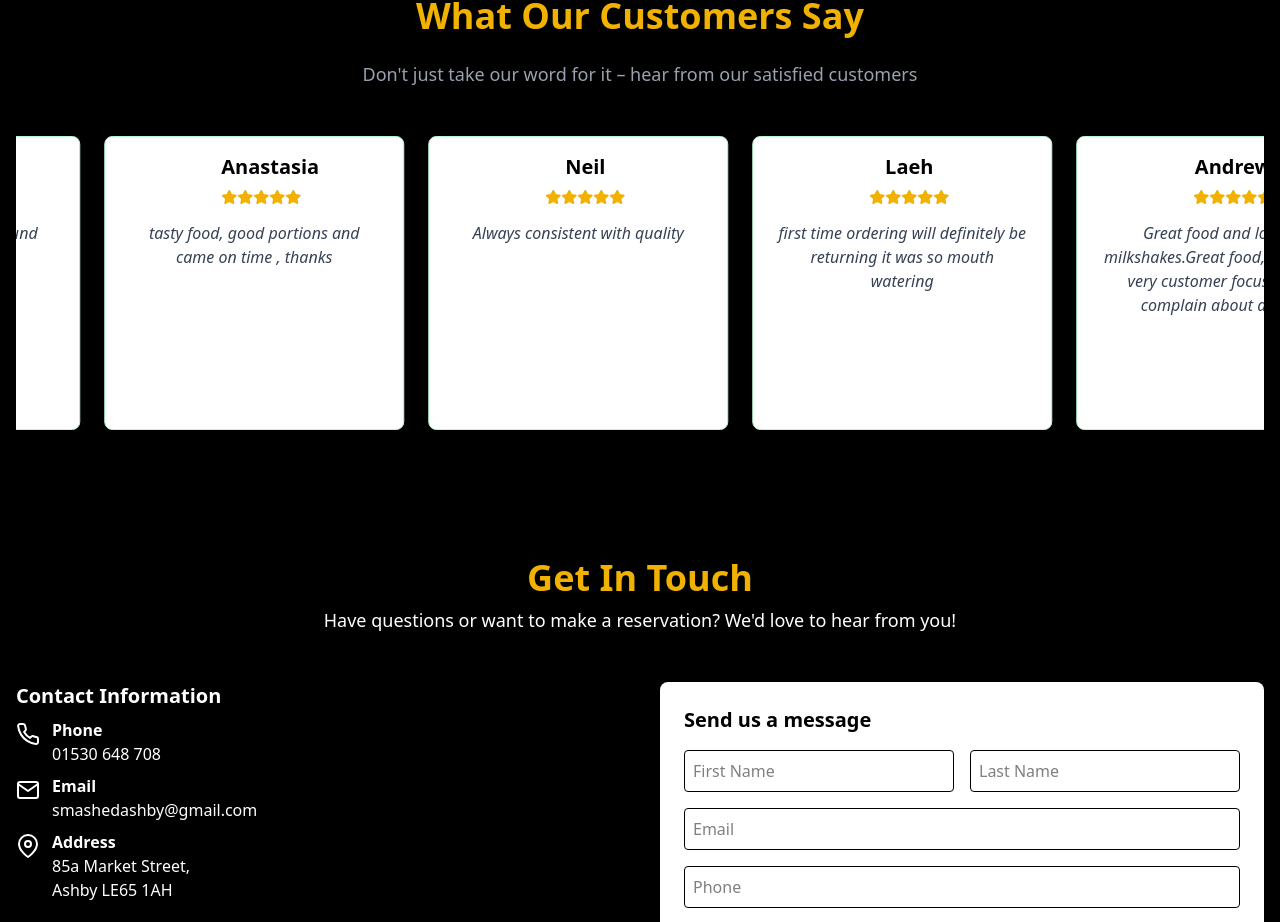
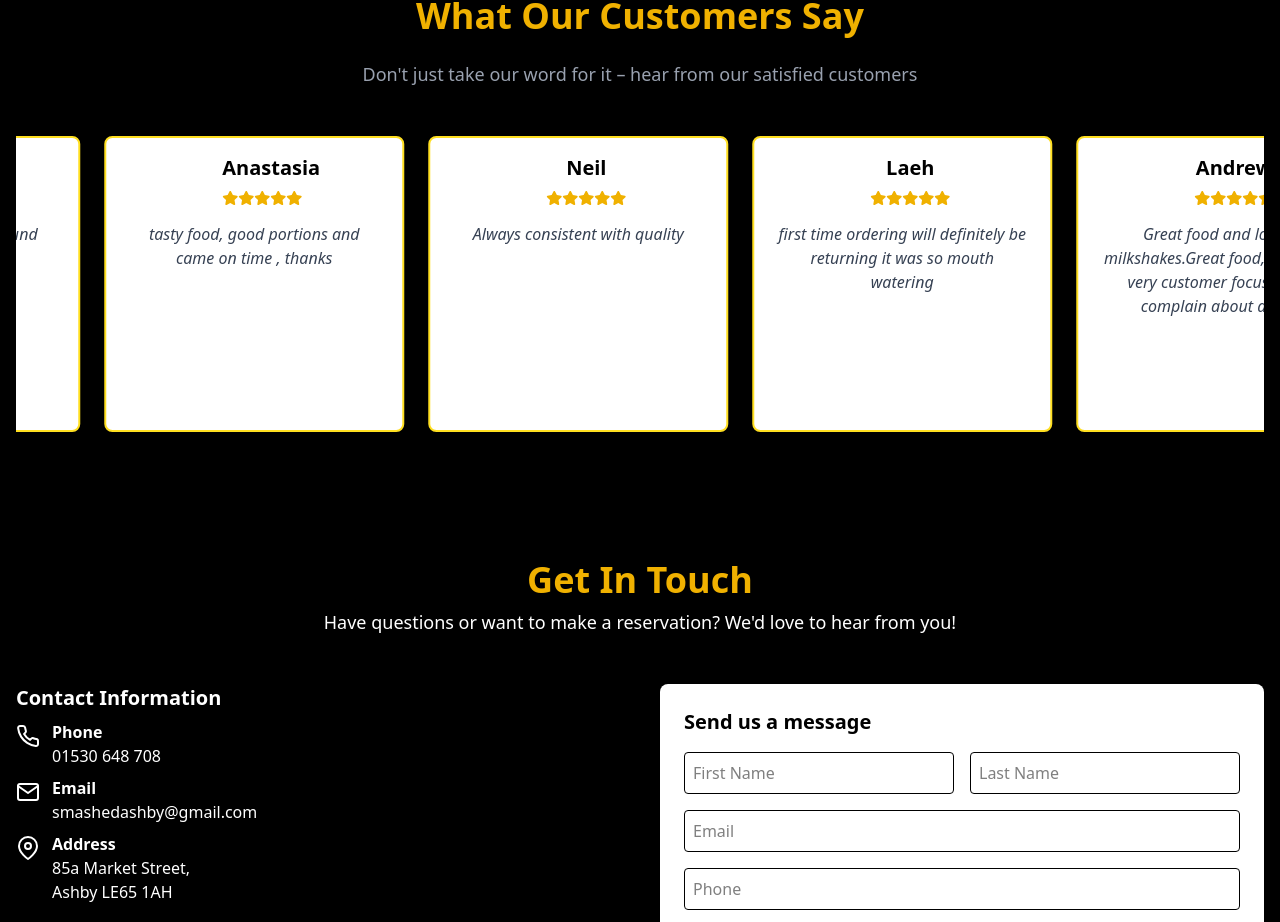
Before and after one commit to STharshan/smashed, a React (Vite) app: page / in a window 1280 px wide. Shown: the part 4310-5232 px from the top of the page. Built offline with nearby package versions, Linux system fonts and the light colour scheme.

Commit message:
Change background color

```diff
--- a/src/components/Testimonials.jsx
+++ b/src/components/Testimonials.jsx
@@ -61,7 +61,7 @@ const Testimonials = () => {
             {testimonials.map((t, index) => (
               <div
                 key={index}
-                className="min-w-[300px] px-6 py-4 border border-green-200 rounded-lg shadow-md hover:shadow-lg transition bg-white"
+                className="min-w-[300px] px-6 py-4 border-2 border-yellow-300 rounded-lg shadow-md hover:shadow-lg transition bg-white"
               >
                 <div className="flex ml-23 gap-3 mb-2">
                   <div>
```
